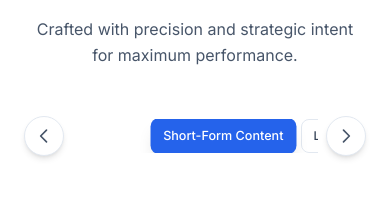
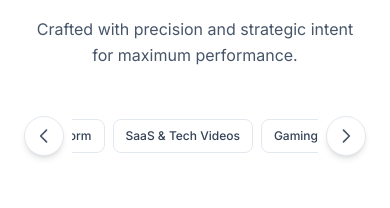
Before and after one commit to spydercreations-git/Idyllproductions, a React (Vite) app: page / in a window 390 px wide. Shown: the part 1044-1252 px from the top of the page. Built offline with nearby package versions, Linux system fonts and the light colour scheme.

Commit message:
Fix category navigation to loop properly with arrows

```diff
--- a/pages/Home.tsx
+++ b/pages/Home.tsx
@@ -584,10 +584,7 @@ const Home: React.FC = () => {
             {/* Category Buttons - Smooth sliding carousel */}
             <div className="flex-1 overflow-hidden relative">
               <div
-                className="flex gap-2 sm:gap-3 transition-transform duration-500 ease-out"
-                style={{
-                  transform: `translateX(calc(-${editingCategories.findIndex(cat => cat.name === selectedCategory) * 100}% / ${editingCategories.length} + ${window.innerWidth < 768 ? '33.33%' : '0%'}))`
-                }}
+                className="flex gap-2 sm:gap-3 transition-transform duration-500 ease-out justify-center md:justify-center"
               >
                 {editingCategories.map((category, i) => (
                   <button
@@ -598,9 +595,6 @@ const Home: React.FC = () => {
                         ? 'bg-blue-600 text-white shadow-lg scale-105'
                         : 'bg-white text-slate-700 border border-slate-200 hover:border-blue-300 hover:bg-blue-50'
                     }`}
-                    style={{
-                      minWidth: window.innerWidth < 768 ? 'calc(33.33% - 0.5rem)' : 'auto'
-                    }}
                   >
                     {category.name}
                   </button>
```
